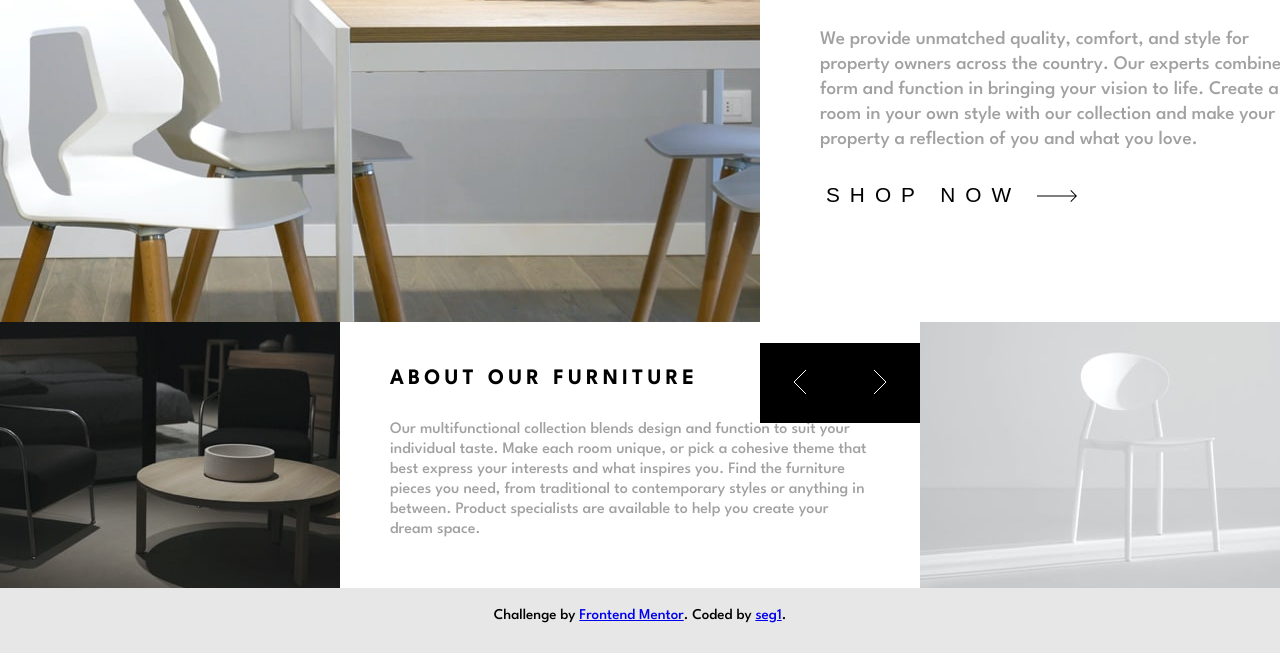
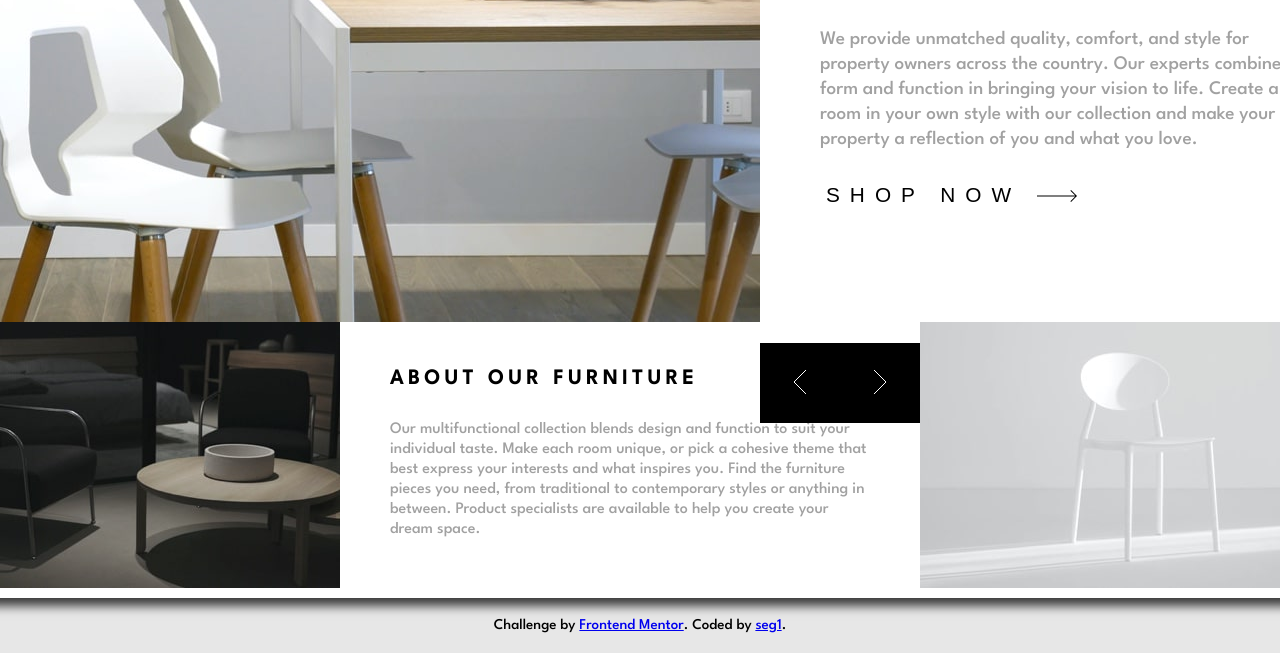
Before and after one commit to seg1-exe/room-homepage, a plain HTML site: page index.html in a window 1280 px wide. Shown: the part 185-838 px from the top of the page. Drawn offline with Linux system fonts and the light colour scheme.

```diff
--- a/style.css
+++ b/style.css
@@ -18,6 +18,8 @@
     width: 1440px;
     height: 800px;
     background-color: var(--white);
+    padding: 10px;
+    box-shadow: 0px 8px 10px 0px rgba(0,0,0,0.75);
 }
 
 .hidden{
```
Also changed, not shown: 1 other file.
